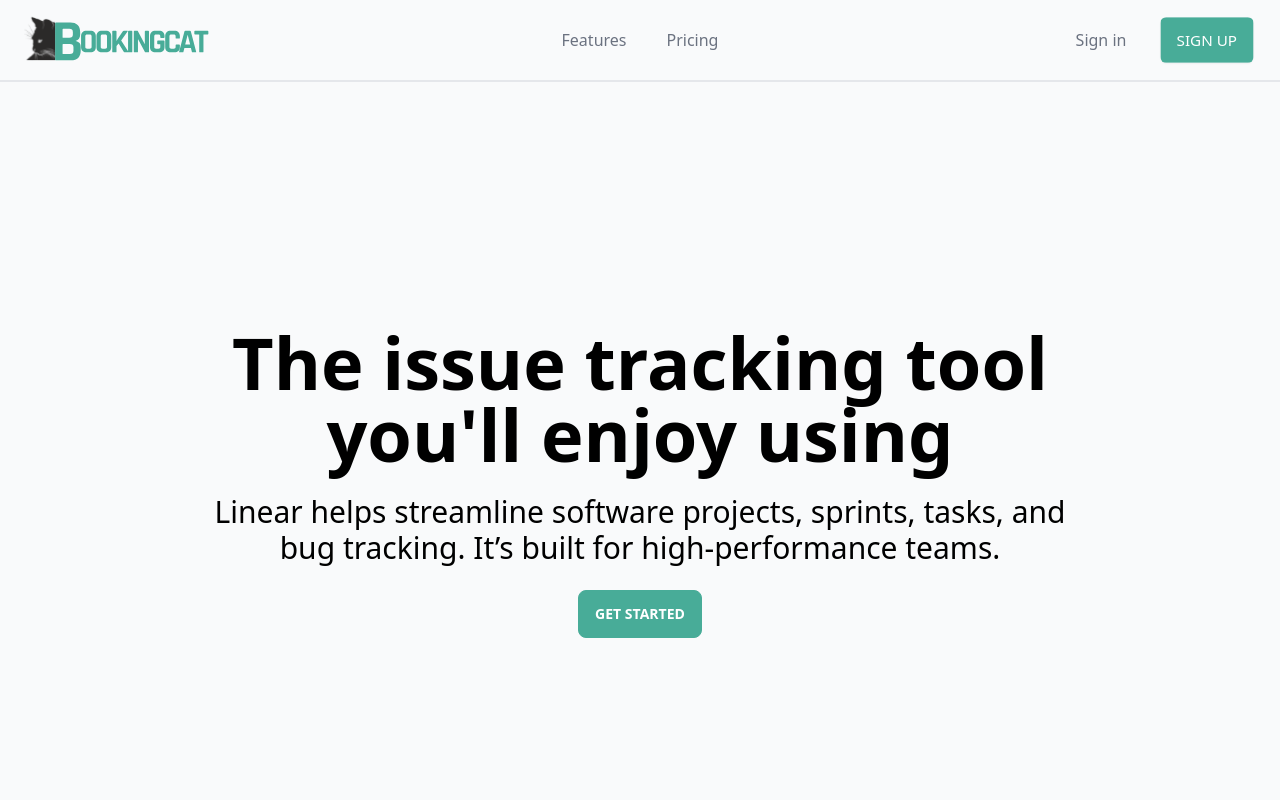
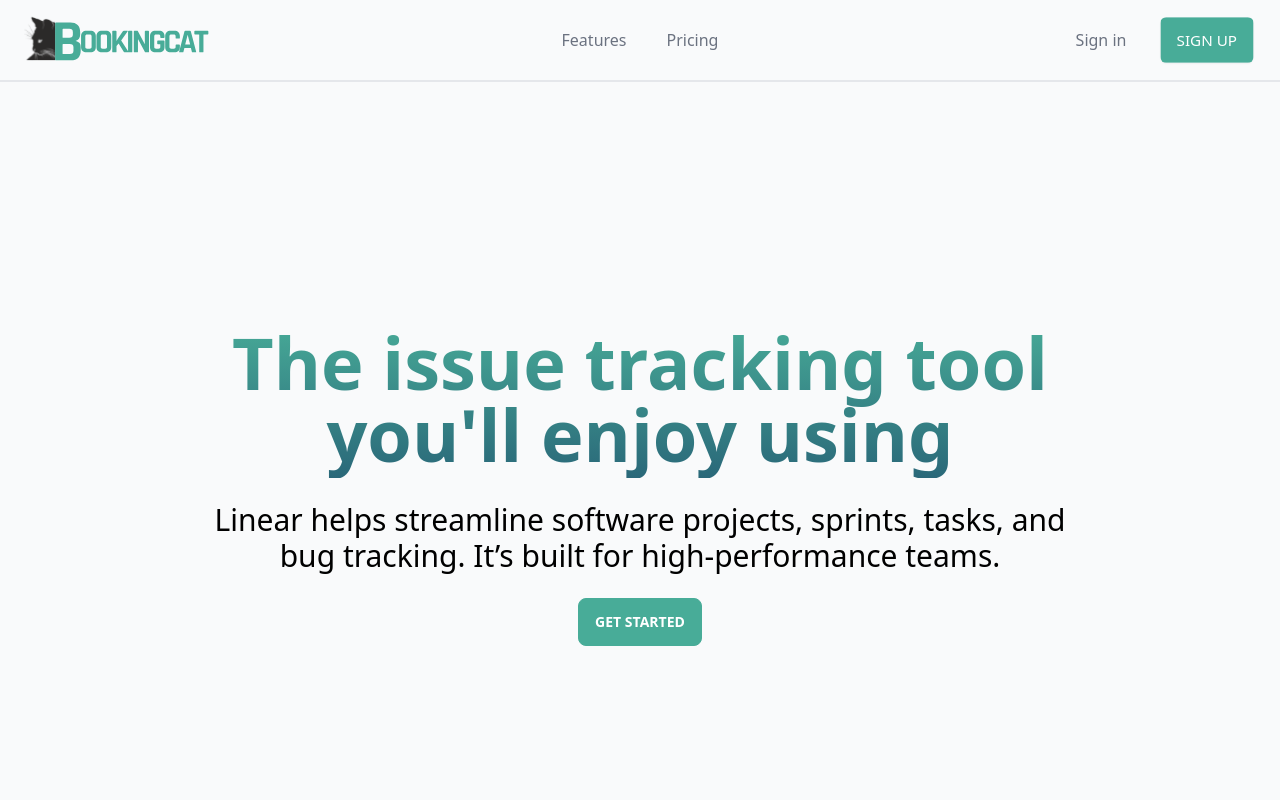
Before and after one commit to obboco/obboco-landing, a Nuxt app: page / in a window 1280 px wide. Shown: the top 800 px of the page. Built offline with nearby package versions, Linux system fonts and the light colour scheme.

Commit message:
Title hero gradient

```diff
--- a/components/landing/Hero.vue
+++ b/components/landing/Hero.vue
@@ -2,7 +2,7 @@
   <div class="hero min-h-screen">
     <div class="hero-content text-center">
       <div class="max-w-4xl">
-        <h1 class="text-7xl font-bold">
+        <h1 class="title text-7xl font-bold py-2">
           The issue tracking tool you'll enjoy using
         </h1>
         <p class="text-3xl py-6">
@@ -14,3 +14,11 @@
     </div>
   </div>
 </template>
+
+<style scoped>
+.title {
+  background: -webkit-linear-gradient(#48ac98, #2a6879);
+  -webkit-background-clip: text;
+  -webkit-text-fill-color: transparent;
+}
+</style>
```
